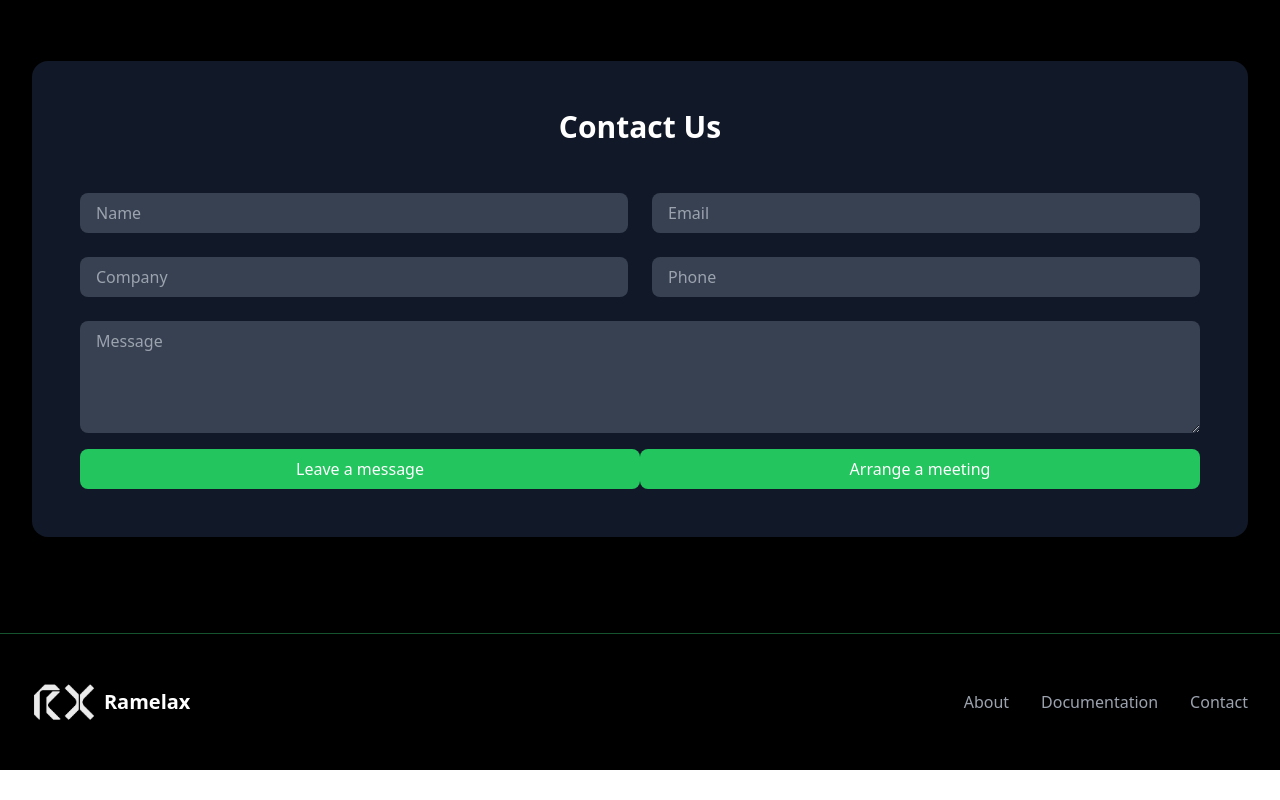
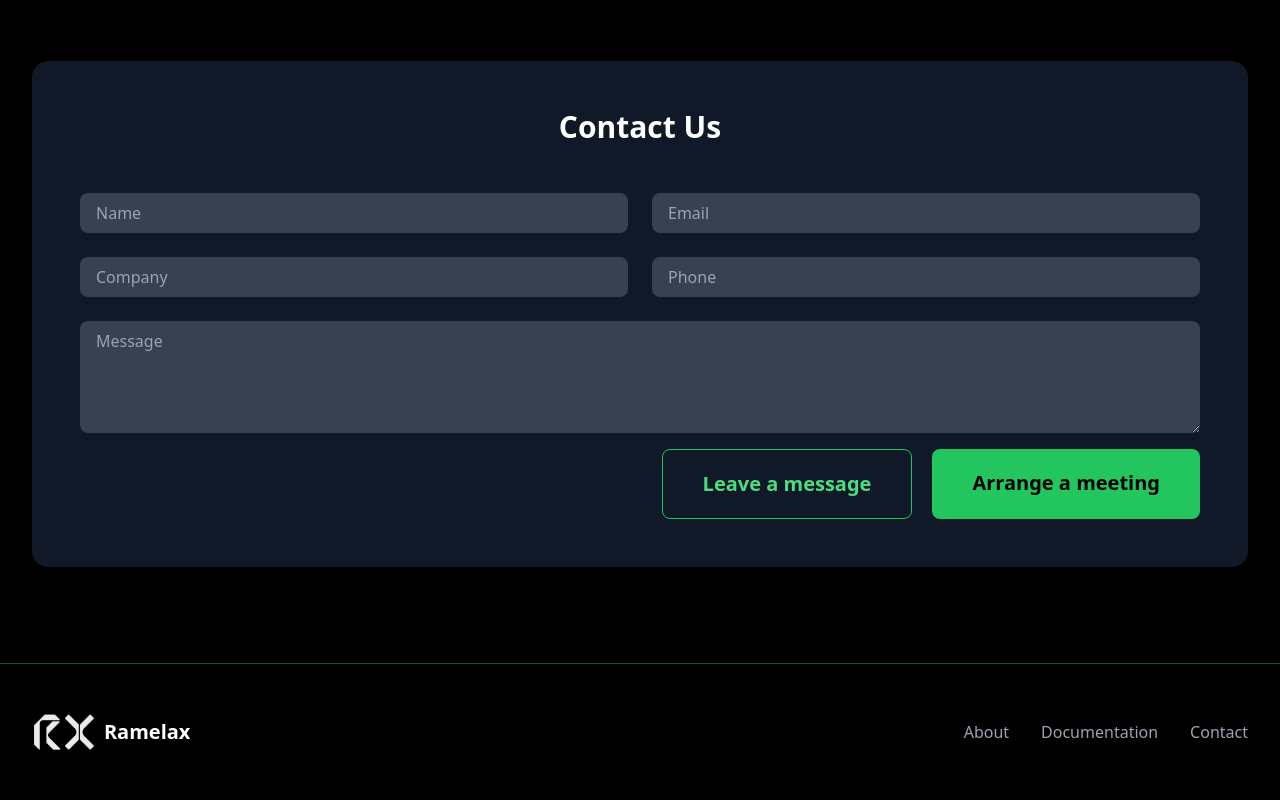
Before and after one commit to Sixela33/RamalaxLanding, a React (Vite) app: page / in a window 1280 px wide. Shown: the part 2248-3048 px from the top of the page. Before the commit the page ends 3018 px from the top, so only its background shows below. Built offline with nearby package versions, Linux system fonts and the light colour scheme.

Commit message:
Finished contact form

```diff
--- a/public/output.css
+++ b/public/output.css
@@ -641,6 +641,16 @@ video {
   margin-right: auto;
 }
 
+.mx-5 {
+  margin-left: 1.25rem;
+  margin-right: 1.25rem;
+}
+
+.mx-10 {
+  margin-left: 2.5rem;
+  margin-right: 2.5rem;
+}
+
 .mb-1 {
   margin-bottom: 0.25rem;
 }
@@ -813,12 +823,24 @@ video {
   align-items: center;
 }
 
+.justify-end {
+  justify-content: flex-end;
+}
+
 .justify-center {
   justify-content: center;
 }
 
 .justify-between {
   justify-content: space-between;
+}
+
+.justify-around {
+  justify-content: space-around;
+}
+
+.justify-evenly {
+  justify-content: space-evenly;
 }
 
 .gap-12 {
@@ -863,6 +885,18 @@ video {
   margin-bottom: calc(2rem * var(--tw-space-y-reverse));
 }
 
+.space-x-10 > :not([hidden]) ~ :not([hidden]) {
+  --tw-space-x-reverse: 0;
+  margin-right: calc(2.5rem * var(--tw-space-x-reverse));
+  margin-left: calc(2.5rem * calc(1 - var(--tw-space-x-reverse)));
+}
+
+.space-x-5 > :not([hidden]) ~ :not([hidden]) {
+  --tw-space-x-reverse: 0;
+  margin-right: calc(1.25rem * var(--tw-space-x-reverse));
+  margin-left: calc(1.25rem * calc(1 - var(--tw-space-x-reverse)));
+}
+
 .overflow-hidden {
   overflow: hidden;
 }
@@ -1002,6 +1036,11 @@ video {
 .bg-green-300 {
   --tw-bg-opacity: 1;
   background-color: rgb(134 239 172 / var(--tw-bg-opacity));
+}
+
+.bg-red-500 {
+  --tw-bg-opacity: 1;
+  background-color: rgb(239 68 68 / var(--tw-bg-opacity));
 }
 
 .bg-opacity-75 {
@@ -1166,6 +1205,11 @@ video {
   padding-bottom: 0.75rem;
 }
 
+.px-5 {
+  padding-left: 1.25rem;
+  padding-right: 1.25rem;
+}
+
 .text-left {
   text-align: left;
 }
--- a/src/components/ContactForm.tsx
+++ b/src/components/ContactForm.tsx
@@ -116,14 +116,14 @@ export function ContactForm() {
               required
             />
           </div>
-          <div className='flex flex-row'>
+          <div className='flex justify-end w-full	space-x-5'>
             <button
               type="submit"
-              className="w-1/2 px-4 py-2 rounded-lg text-white transition-colors bg-green-500"
+              className="border border-green-500 text-green-400 hover:bg-green-500/10 font-bold py-5 px-10 rounded-lg text-xl transition-all"
             >
               Leave a message
             </button>
-            <a href='https://calendly.com/alexis-janko/30min' className='w-1/2 px-4 py-2 rounded-lg text-white transition-colors bg-green-500' target='#'>
+            <a href='https://calendly.com/alexis-janko/30min' className='bg-green-500 hover:bg-green-600 text-black font-bold py-5 px-10 rounded-lg text-xl transition-all transform hover:scale-105' target='#'>
               Arrange a meeting
             </a>
           </div>
```
